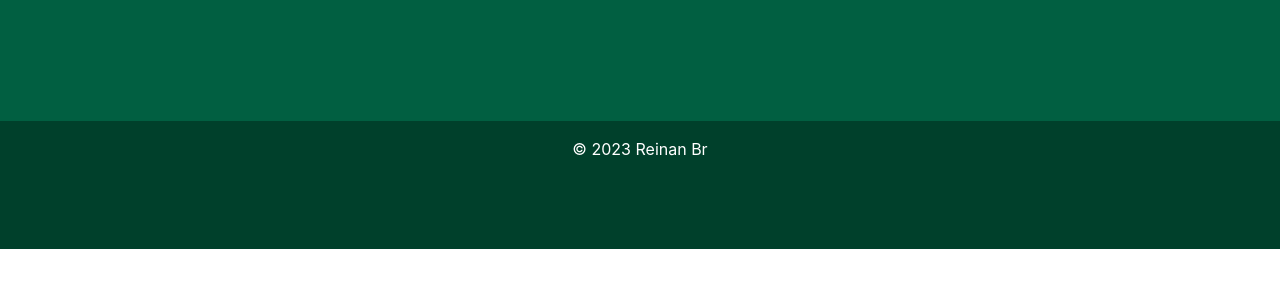
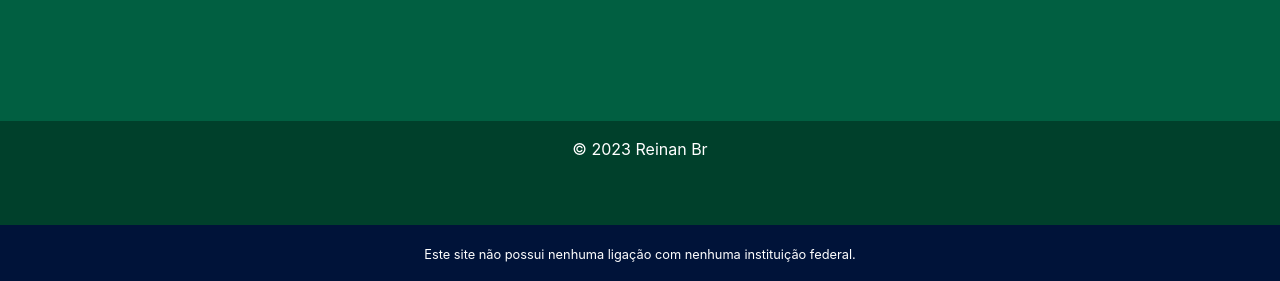
Before and after one commit to reinanbr/cardapio, a plain HTML site: page index.html in a window 1280 px wide. Shown: the part 850-1131 px from the top of the page. Before the commit the page ends 1099 px from the top, so only its background shows below. Drawn offline with nearby package versions, Linux system fonts and the light colour scheme.

Commit message:
update readme

```diff
--- a/index.html
+++ b/index.html
@@ -99,8 +99,8 @@
       <div class="text-center p-3" style="background-color: #00402b;">
         © 2023
         <a class="text-white" href="https://github.com/reinanbr">Reinan Br</a>
-        <br/><br/><br/><br/>
-      </div>
+        <br/><br/><br/>
+      </div><div class='text-center p-3' style='background-color:#001339'><small>Este site não possui nenhuma ligação com nenhuma instituição federal.</small></div>
       <!-- Copyright -->
     </footer>
 </body>
```
